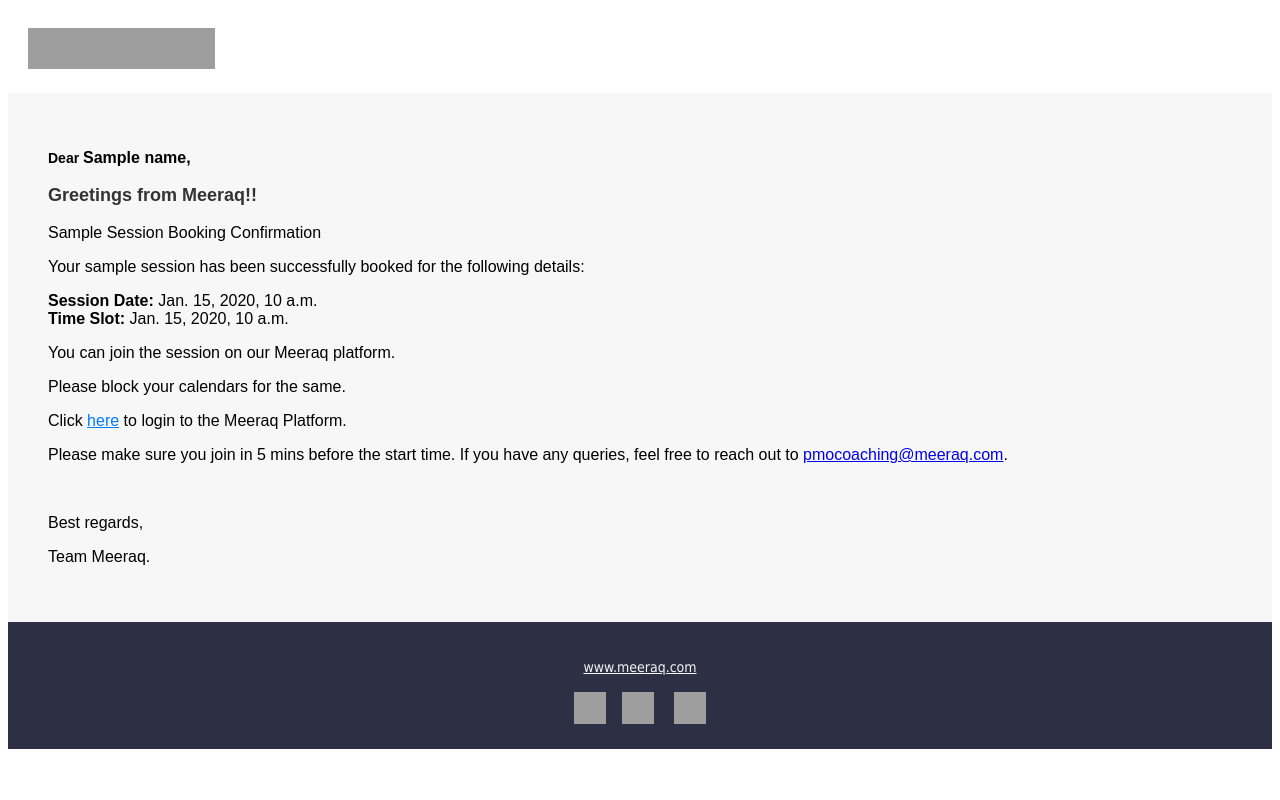
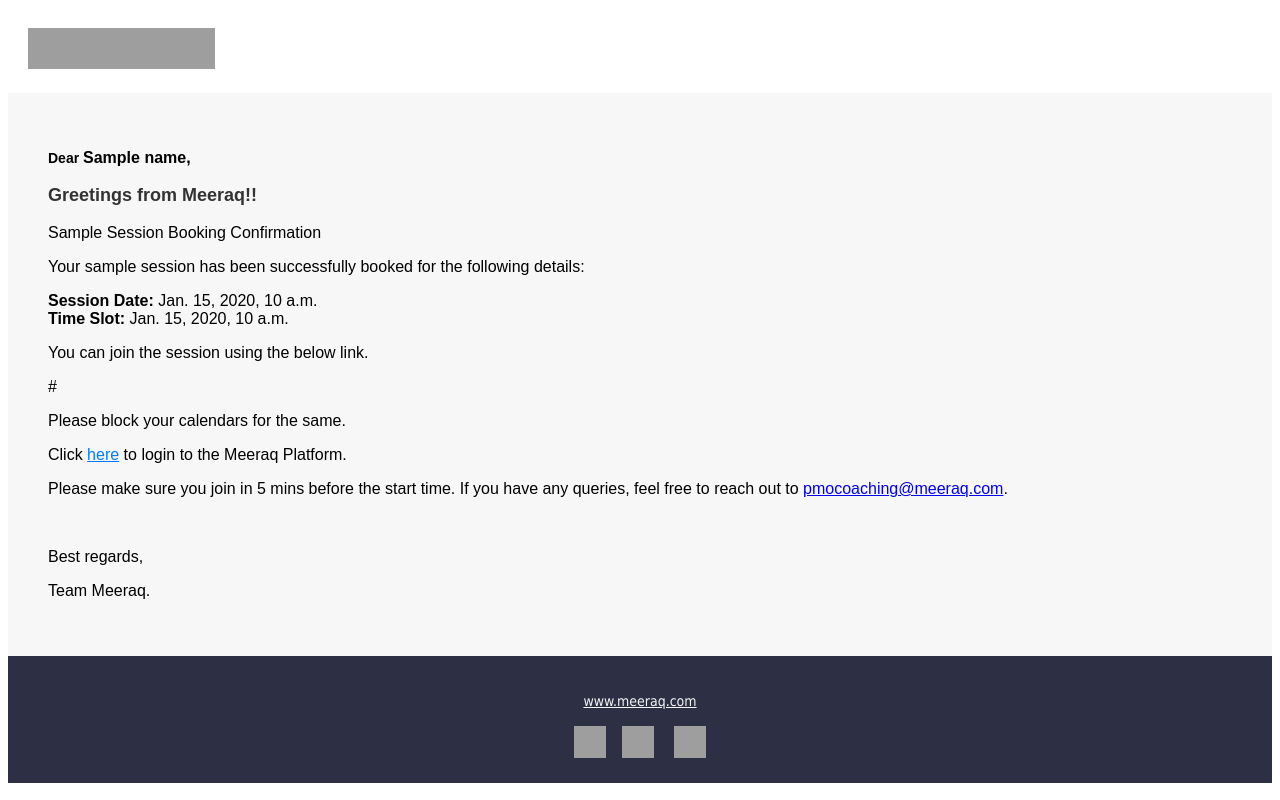
Before and after one commit to Meeraq/operations-backend, a Django app: template templates/coach_templates/coaching_email_template.html in a window 1280 px wide. Run offline with Django 3.2, Linux system fonts and the light colour scheme; the template is opened without the code that fills it: most values are stand-ins (such as "Sample title", 1, 10 or a date in 2020); grey boxes are pictures that could not be loaded.

Commit message:
typo corrected in meeting link

```diff
--- a/templates/coach_templates/coaching_email_template.html
+++ b/templates/coach_templates/coaching_email_template.html
@@ -37,8 +37,9 @@ Coaching {%endblock%} {% block content %}
 							</p>
 
 							<p class="child-para">
-								You can join the session on our Meeraq platform.
+								You can join the session using the below link.
 							</p>
+							  <p class="child-para">{{meeting_link}}</p>
 							<p class="child-para">
 								Please block your calendars for the same.
 							</p>
--- a/templates/coachee_emails/one_day_before_remailder.html
+++ b/templates/coachee_emails/one_day_before_remailder.html
@@ -41,7 +41,7 @@ Welcome to Meeraq{% endblock %} {% block content %}
                 You have booked your coaching session at
                 <strong>{{time}} IST Tomorrow</strong>
               </p>
-              <p class="child-para"><a href="{{meeting_link}}]">Click here</a> to join the session.</p>
+              <p class="child-para"><a href="{{meeting_link}}">Click here</a> to join the session.</p>
               <p class="child-para">
                 Please block your calendars for the same.
               </p>
--- a/templates/coachee_emails/session_reminder.html
+++ b/templates/coachee_emails/session_reminder.html
@@ -41,7 +41,7 @@ Coaching{%endblock%} {% block content %}
                 You have booked your coaching session at
                 <strong>{{time}} IST Today</strong>
               </p>
-              <p class="child-para">  <a href="{{meeting_link}}]">Click here</a> to join the session.</p>
+              <p class="child-para">  <a href="{{meeting_link}}">Click here</a> to join the session.</p>
               <p class="child-para">
                 Please block your calendars for the same.
               </p>
```
